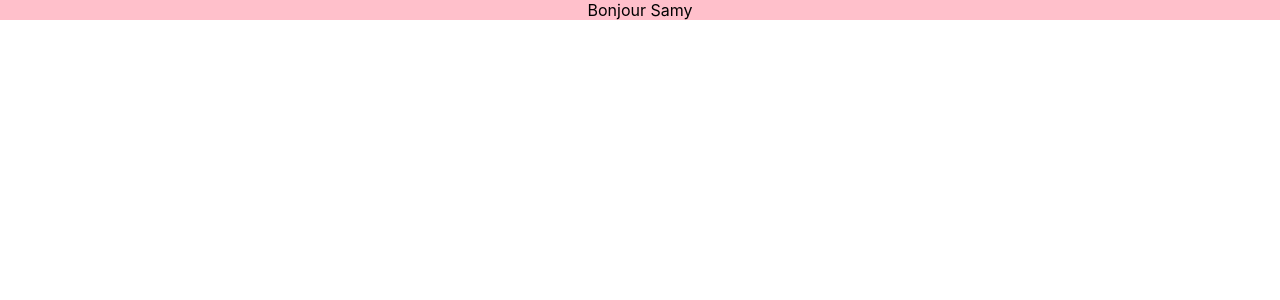
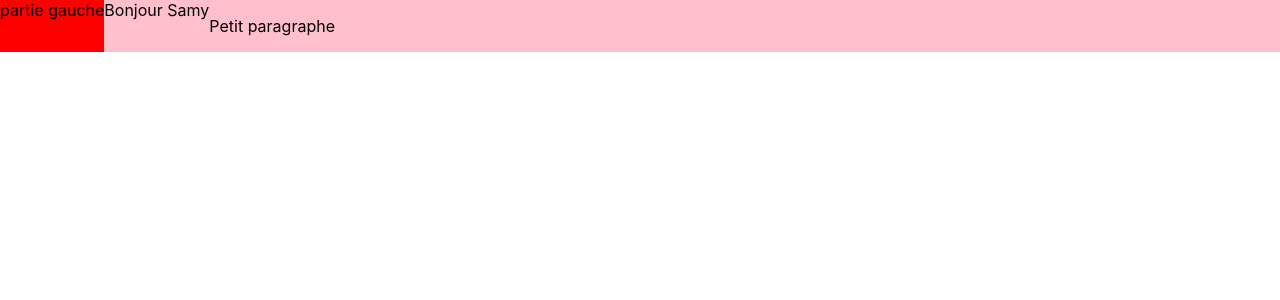
Before and after one commit to kamelkeb/20210607-CDA-2021-1-React, a React (Create React App) app: page / in a window 1280 px wide. Shown: the top 300 px of the page. Built offline with nearby package versions, Linux system fonts and the light colour scheme.

Commit message:
état du code en fin de journée, attention pas très propre

```diff
--- a/src/App.js
+++ b/src/App.js
@@ -13,14 +13,15 @@ function App() {
   const content_fr = {
     greetingsMessage: "Bonjour ",
   };
+  //const dynamicContent = <span>Partie</span>
 
   const conatainerClassName = "App";
   return (
     <div className={conatainerClassName}>
-      <Header
-        pseudo={user.firstName}
-        message={content_fr.greetingsMessage}
-      ></Header>
+      <Header pseudo={user.firstName} message={content_fr.greetingsMessage}>
+        <span>Partie Droite</span>
+        <p>Petit paragraphe</p>
+      </Header>
     </div>
   );
 }
--- /dev/null
+++ b/src/CentralMessage/CentralMessage.js
@@ -0,0 +1,7 @@
+import React from "react";
+
+const CentralMessage = ({ message, pseudo }) => {
+  return <span> {message + pseudo}</span>;
+};
+
+export default CentralMessage;
--- a/src/Header/Header.js
+++ b/src/Header/Header.js
@@ -3,10 +3,18 @@
 import React from "react";
 // Ceci est un import de module CSS
 import classes from "./Header.module.css";
+import LeftIconGroup from "../LeftIconGroup/LeftIconGroup";
+import CentralMessage from "../CentralMessage/CentralMessage";
 
 // Une fonction qui retourne du JSX est un composant react
-const Header = ({ message, pseudo }) => {
-  return <div className={classes.maDiv}>{message + pseudo}</div>;
+const Header = ({ message, pseudo, children }) => {
+  return (
+    <div className={classes.maDiv}>
+      <LeftIconGroup></LeftIconGroup>
+      <CentralMessage message={message} pseudo={pseudo}></CentralMessage>
+      {children[1]}
+    </div>
+  );
 };
 
 // ceci est un export par défaut (l'autre type d'export s'appelle
--- a/src/Header/Header.module.css
+++ b/src/Header/Header.module.css
@@ -1,3 +1,5 @@
 .maDiv {
   background-color: pink;
+  display: flex;
+  flex-direction: row;
 }
--- /dev/null
+++ b/src/LeftIconGroup/LeftIconGroup.js
@@ -0,0 +1,8 @@
+import React from "react";
+import classes from "./LeftIconGroup.module.css";
+
+const LeftIconGroup = () => {
+  return <div className={classes.LeftIconGroup}>partie gauche</div>;
+};
+
+export default LeftIconGroup;
--- /dev/null
+++ b/src/LeftIconGroup/LeftIconGroup.module.css
@@ -0,0 +1,3 @@
+.LeftIconGroup {
+  background-color: red;
+}
```
